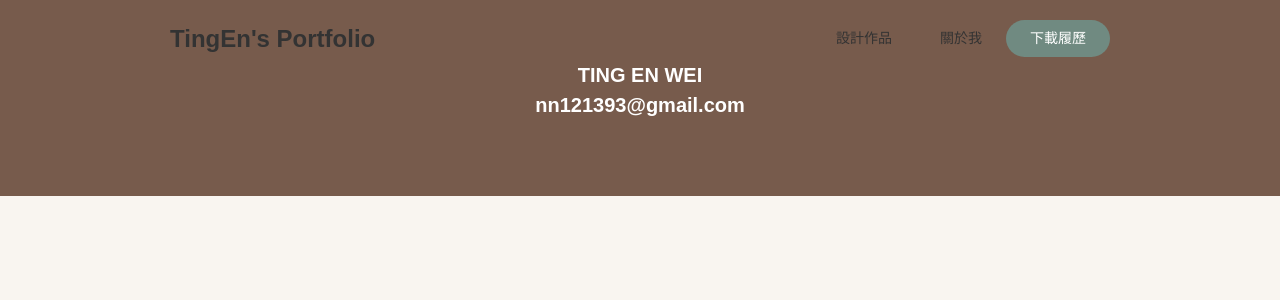
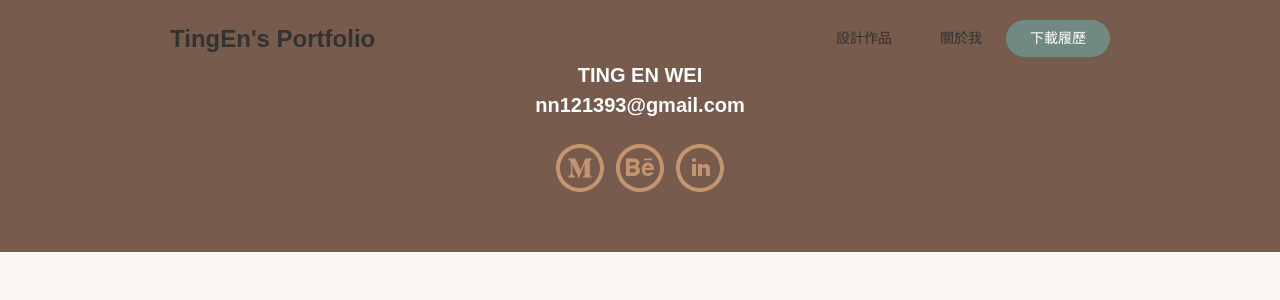
Before and after one commit to linwei5316/tn-portfolio, a Nuxt app: page / in a window 1280 px wide. Shown: the top 300 px of the page. Built offline with nearby package versions, Linux system fonts and the light colour scheme.

Commit message:
chore: footer link list

```diff
--- a/components/Footer.vue
+++ b/components/Footer.vue
@@ -3,11 +3,15 @@
     <div class="container text-center">
       <h5 class="text-white">TING EN WEI</h5>
       <h5 class="text-white">nn121393@gmail.com</h5>
-      <div class="flex justify-center">
-        <Button>
-
-        </Button>
-<!--        //TODO link list-->
+      <div class="mt-3 flex justify-center">
+        <a
+          class="linkListItem"
+          v-for="item in linkList"
+          :key="item.link"
+          :href="item.link"
+        >
+          <img class="w-6 h-6" :src="item.image">
+        </a>
       </div>
     </div>
   </footer>
@@ -18,9 +22,31 @@ import Vue from 'vue'
 
 export default Vue.extend({
   name: "Footer",
+  data() {
+    return {
+      linkList: [
+        {
+          image: require('@/assets/images/footer-medium.svg'),
+          link: '',
+        },
+        {
+          image: require('@/assets/images/footer-behance.svg'),
+          link: '',
+        },
+        {
+          image: require('@/assets/images/footer-linkedin.svg'),
+          link: '',
+        },
+      ]
+    }
+  }
 })
 </script>
 
-<style scoped>
-
+<style lang="scss" scoped>
+.linkListItem {
+  &:not(:last-of-type) {
+    @apply mr-1.5;
+  }
+}
 </style>
```
